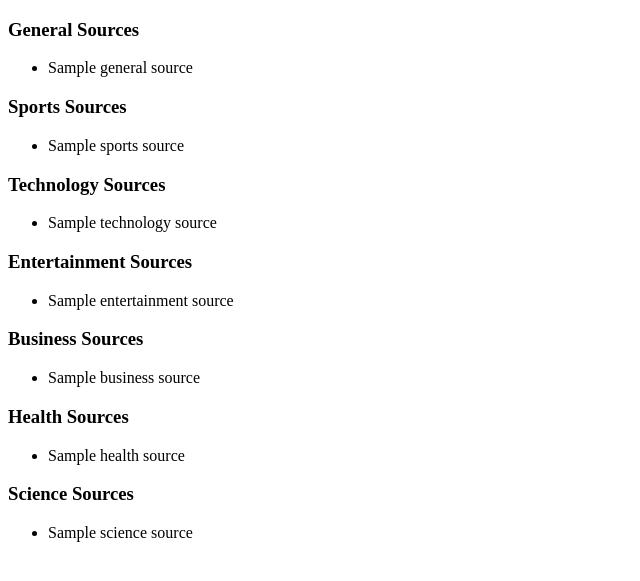
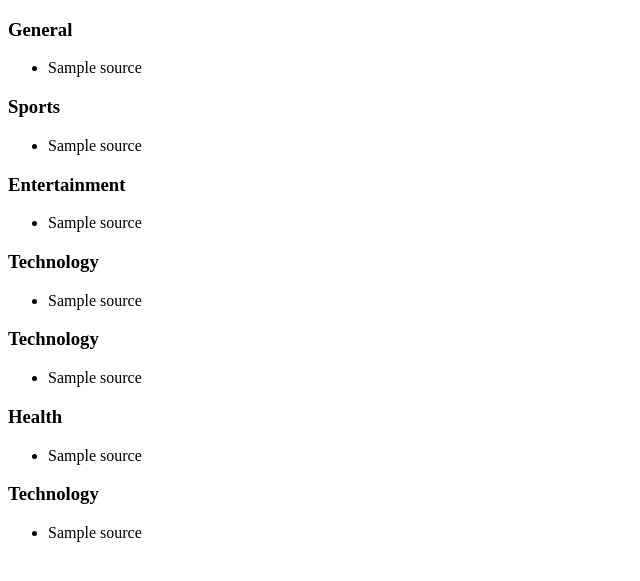
Before and after one commit to MrazTevin/Net-News, a Flask app: template app/templates/index.html in a window 1280 px wide. Shown: the top 581 px of the page, without its empty margins (0-640 px from the left). Run offline with Flask 2, Linux system fonts and the light colour scheme; the template is opened without the code that fills it: most values are stand-ins (such as "Sample title", 1, 10 or a date in 2020); parts of the project's set-up code (start-up, migrations or seed data) failed here and were passed over.

Commit message:
News List display

```diff
--- a/app/templates/index.html
+++ b/app/templates/index.html
@@ -8,57 +8,42 @@
     <title>Welcome to Read News Online</title>
     {% endif %}
   </head>
+  {% import 'macros.html' as macro %}
   <body>
     <!-- General source -->
-       <h3> General Sources</h3>
+   <h3> General </h3>
    <ul>
-           {% for general_sources in general %}
-               <li>{{ general_sources.title}}</li>
-           {% endfor %}
+       {{ macro.displayNewsList(general)}}
    </ul>
-
    <!-- Sports source  -->
-       <h3> Sports Sources </h3>
+   <h3> Sports </h3>
    <ul>
-           {% for sports_sources in sports %}
-               <li>{{ sports_sources.title}}</li>
-           {% endfor %}
+       {{ macro.displayNewsList(sports)}}
+   </ul>
+   <!-- Entertainment source -->
+   <h3> Entertainment </h3>
+   <ul>
+       {{ macro.displayNewsList(entertainment)}}
+   </ul>
+   <!-- Business source -->
+   <h3> Technology </h3>
+   <ul>
+       {{ macro.displayNewsList(business)}}
    </ul>
    <!-- Technology source -->
-       <h3>Technology Sources</h3>
+   <h3> Technology </h3>
    <ul>
-           {% for technology_sources in technology %}
-               <li>{{ technology_sources.title}}</li>
-           {% endfor %}
+       {{ macro.displayNewsList(technology)}}
    </ul>
-       <!-- Entertainment source -->
-       <h3>Entertainment Sources</h3>
+   <!-- Health source -->
+   <h3> Health </h3>
    <ul>
-           {% for entertainment_sources in entertainment %}
-               <li>{{ entertainment_sources.title}}</li>
-           {% endfor %}
-       </ul>
-       <!-- Business source -->
-       <h3>Business Sources</h3>
-        <ul>
-           {% for business_sources in business %}
-               <li>{{ business_sources.title}}</li>
-           {% endfor %}
-       </ul>
-       <!-- Heath source -->
-       <h3>Health Sources</h3>
-        <ul>
-           {% for health_sources in health%}
-               <li>{{ health_sources.title}}</li>
-           {% endfor %}
+       {{ macro.displayNewsList(health)}}
    </ul>
    <!-- Science source -->
-       <h3>Science Sources</h3>
+   <h3> Technology </h3>
    <ul>
-           {% for science_sources in science %}
-               <li>{{ science_sources.title}}</li>
-           {% endfor %}
+       {{ macro.displayNewsList(science)}}
    </ul>
-
   </body>
 </html>
```
Lines whose indentation alone changed are shown as unchanged.
